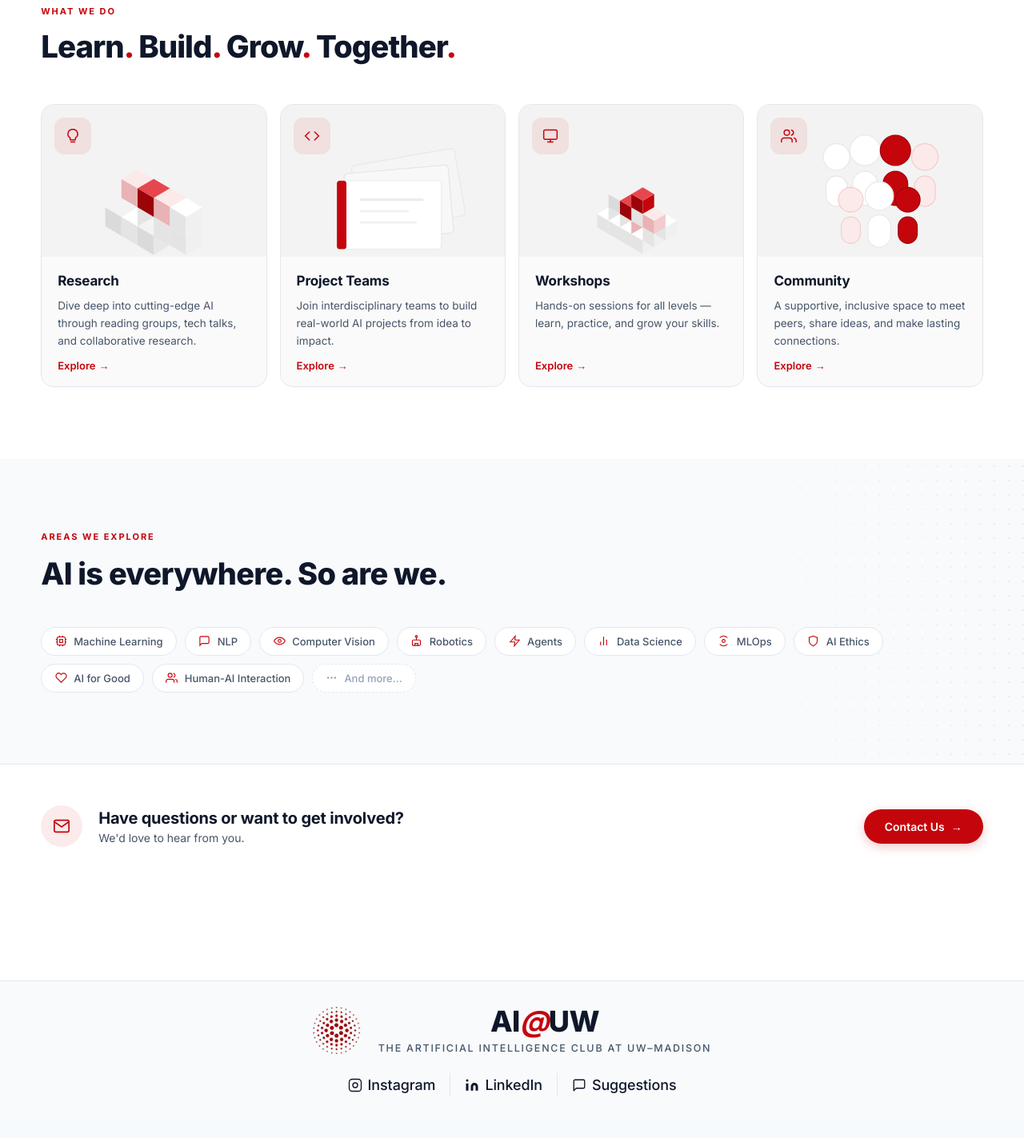
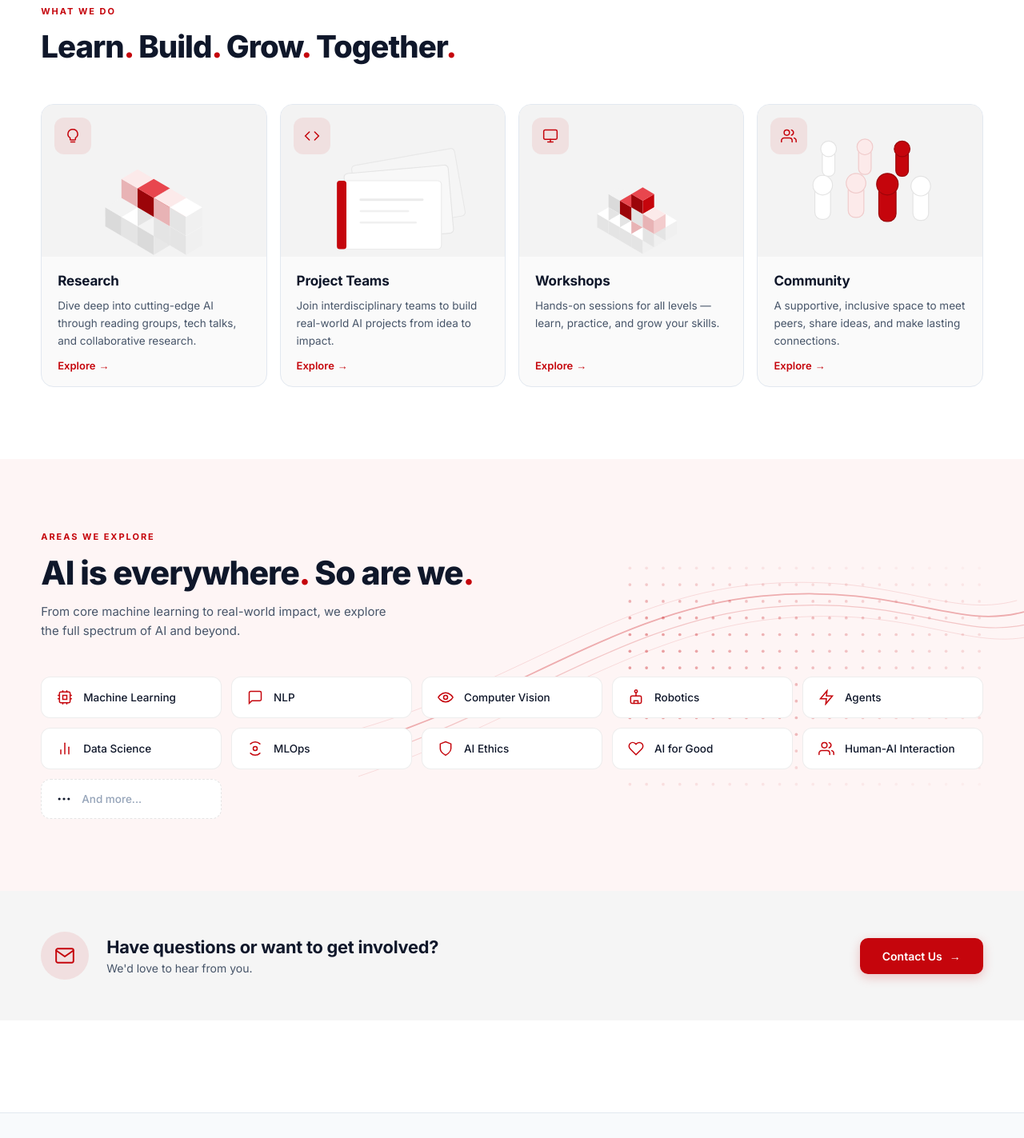
Before and after one commit to aiclubuwmadison/aiclubuwmadison.github.io, a React (Vite) app: page /about in a window 1280 px wide. Shown: the part 1330-2753 px from the top of the page at 80% size. Built offline with nearby package versions, Linux system fonts and the light colour scheme.

Commit message:
Areas: pink bg, wave decoration, 5-col card tags, subtitle; CTA: gray bg, larger icon, rect button

```diff
--- a/src/components/About.css
+++ b/src/components/About.css
@@ -487,21 +487,19 @@
 
 /* ── AREAS WE EXPLORE ───────────────────────────────────── */
 .about-areas {
-  background: var(--atmos-paper-deep);
+  background: #fef5f5;
   padding: clamp(56px, 7vw, 96px) 0;
   position: relative;
   overflow: hidden;
 }
 
-/* Subtle dot texture right side */
-.about-areas::after {
-  content: '';
+/* Wave + dots SVG — absolutely behind content */
+.about-areas-deco {
   position: absolute;
-  inset: 0 -20px 0 50%;
-  background-image: radial-gradient(circle, rgba(197,5,12,0.14) 1.5px, transparent 1.5px);
-  background-size: 18px 18px;
-  mask-image: linear-gradient(to left, rgba(0,0,0,0.5), transparent 70%);
-  -webkit-mask-image: linear-gradient(to left, rgba(0,0,0,0.5), transparent 70%);
+  top: 0;
+  right: 0;
+  width: 65%;
+  height: 100%;
   pointer-events: none;
   z-index: 0;
 }
@@ -511,37 +509,48 @@
 .about-areas-title {
   font-family: var(--atmos-serif);
   font-weight: 800;
-  font-size: clamp(26px, 3vw, 38px);
-  letter-spacing: -0.02em;
+  font-size: clamp(28px, 3.2vw, 44px);
+  letter-spacing: -0.025em;
   color: var(--atmos-ink);
+  margin: 0 0 14px;
+  line-height: 1.1;
+}
+
+.about-areas-sub {
+  font-size: 15px;
+  line-height: 1.65;
+  color: var(--atmos-ink-soft);
   margin: 0 0 clamp(28px, 3.5vw, 44px);
 }
 
+/* 5-column tag grid */
 .about-areas-tags {
-  display: flex;
-  flex-wrap: wrap;
-  gap: 10px;
+  display: grid;
+  grid-template-columns: repeat(5, 1fr);
+  gap: 12px;
 }
 
 .about-area-tag {
-  display: inline-flex;
+  display: flex;
   align-items: center;
-  gap: 8px;
-  padding: 9px 16px;
-  border: 1px solid var(--atmos-hairline);
-  border-radius: 999px;
+  gap: 12px;
+  padding: 14px 18px;
+  border: 1px solid rgba(0,0,0,0.07);
+  border-radius: 12px;
   background: #fff;
   cursor: default;
-  transition: border-color 180ms ease, box-shadow 180ms ease;
+  transition: border-color 180ms ease, box-shadow 180ms ease, transform 180ms ease;
 }
+
 .about-area-tag:hover {
-  border-color: rgba(197,5,12,0.3);
-  box-shadow: 0 2px 10px rgba(0,0,0,0.06);
+  border-color: rgba(197,5,12,0.25);
+  box-shadow: 0 3px 12px rgba(0,0,0,0.07);
+  transform: translateY(-1px);
 }
 
 .about-area-icon {
-  width: 16px;
-  height: 16px;
+  width: 22px;
+  height: 22px;
   display: inline-flex;
   align-items: center;
   justify-content: center;
@@ -550,20 +559,20 @@
 }
 .about-area-icon svg,
 .about-area-icon-svg {
-  width: 15px;
-  height: 15px;
+  width: 20px;
+  height: 20px;
 }
 
 .about-area-label {
-  font-size: 13px;
+  font-size: 13.5px;
   font-weight: 500;
-  color: var(--atmos-ink-soft);
+  color: var(--atmos-ink);
   white-space: nowrap;
 }
 
 .about-area-more {
   border-style: dashed;
-  color: var(--atmos-ink-mute);
+  border-color: rgba(0,0,0,0.10);
 }
 .about-area-more .about-area-label {
   color: var(--atmos-ink-mute);
@@ -571,9 +580,8 @@
 
 /* ── CTA BANNER ─────────────────────────────────────────── */
 .about-cta-banner {
-  background: #fff;
+  background: #f5f5f5;
   padding: clamp(36px, 4vw, 52px) 0;
-  border-top: 1px solid var(--atmos-hairline);
 }
 
 .about-cta-inner {
@@ -587,14 +595,14 @@
 .about-cta-left {
   display: flex;
   align-items: center;
-  gap: 20px;
+  gap: 22px;
 }
 
 .about-cta-icon-wrap {
-  width: 52px;
-  height: 52px;
+  width: 60px;
+  height: 60px;
   border-radius: 50%;
-  background: rgba(197,5,12,0.08);
+  background: rgba(197,5,12,0.09);
   display: flex;
   align-items: center;
   justify-content: center;
@@ -602,16 +610,16 @@
   flex-shrink: 0;
 }
 .about-cta-icon-wrap svg {
-  width: 22px;
-  height: 22px;
+  width: 26px;
+  height: 26px;
 }
 
 .about-cta-title {
   font-family: var(--atmos-serif);
-  font-size: clamp(16px, 1.6vw, 20px);
+  font-size: clamp(17px, 1.7vw, 22px);
   font-weight: 700;
   color: var(--atmos-ink);
-  margin: 0 0 4px;
+  margin: 0 0 5px;
   letter-spacing: -0.01em;
 }
 
@@ -624,13 +632,13 @@
 .about-cta-btn {
   display: inline-flex;
   align-items: center;
-  gap: 8px;
+  gap: 9px;
   font-size: 14px;
   font-weight: 600;
   color: #fff;
   background: var(--atmos-badger);
-  padding: 13px 26px;
-  border-radius: 999px;
+  padding: 14px 28px;
+  border-radius: 10px;
   text-decoration: none;
   white-space: nowrap;
   box-shadow: 0 4px 14px rgba(197,5,12,0.22);
@@ -639,7 +647,7 @@
 .about-cta-btn:hover {
   background: #a8040a;
   box-shadow: 0 6px 20px rgba(197,5,12,0.28);
-  gap: 12px;
+  gap: 13px;
 }
 
 /* ── META COLUMN ────────────────────────────────────────── */
@@ -896,6 +904,10 @@
   }
 }
 
+@media (max-width: 1024px) {
+  .about-areas-tags { grid-template-columns: repeat(3, 1fr); }
+}
+
 @media (max-width: 680px) {
   .about-what-cards {
     grid-template-columns: 1fr;
@@ -903,6 +915,7 @@
   .about-what-card-visual {
     height: 180px;
   }
+  .about-areas-tags { grid-template-columns: repeat(2, 1fr); }
   .about-story-stats {
     grid-template-columns: repeat(2, 1fr);
   }
--- a/src/components/About.jsx
+++ b/src/components/About.jsx
@@ -1,6 +1,34 @@
 import { useEffect, useRef } from 'react';
 import { Link } from 'react-router-dom';
 import './About.css';
+
+// Wave + particle decoration for Areas section
+const AREA_DOTS = (() => {
+  const dots = [];
+  for (let col = 0; col < 22; col++) {
+    for (let row = 0; row < 14; row++) {
+      const x = 310 + col * 19;
+      const y = 8 + row * 19;
+      const colFade  = 1 - (col / 22) * 0.75;
+      const rowFade  = row < 4 ? (row + 1) / 4 : 1 - Math.max(0, (row - 10) / 4);
+      const opacity  = +(0.38 * colFade * rowFade).toFixed(3);
+      if (opacity > 0.02) dots.push({ x, y, opacity });
+    }
+  }
+  return dots;
+})();
+
+const AreasDecoration = () => (
+  <svg className="about-areas-deco" viewBox="0 0 760 260" fill="none" aria-hidden="true">
+    <path d="M0,210 C180,155 300,55 460,40 S680,80 760,58"  stroke="rgba(197,5,12,0.30)" strokeWidth="1.6" fill="none"/>
+    <path d="M0,228 C185,168 308,68 468,53 S688,93 768,71"  stroke="rgba(197,5,12,0.20)" strokeWidth="1.1" fill="none"/>
+    <path d="M0,246 C190,182 316,82 476,66 S696,106 776,84" stroke="rgba(197,5,12,0.13)" strokeWidth="0.8" fill="none"/>
+    <path d="M0,192 C174,142 294,42 452,27 S672,67 752,45"  stroke="rgba(197,5,12,0.15)" strokeWidth="0.7" fill="none"/>
+    {AREA_DOTS.map(({ x, y, opacity }, i) => (
+      <circle key={i} cx={x} cy={y} r={1.7} fill={`rgba(197,5,12,${opacity})`}/>
+    ))}
+  </svg>
+);
 
 // Isometric cube: (x,y) = center of top diamond, s = size
 const IsoCube = ({ x, y, s = 20, color = 'white' }) => {
@@ -94,25 +122,34 @@ const WorkshopsIllus = () => {
   );
 };
 
-const CommunityIllus = () => (
-  <svg viewBox="0 0 200 160" fill="none" style={{width:'100%',height:'100%'}}>
-    {/* Person: circle head + rounded-rect body */}
-    {[
-      { x:65,  y:55,  r:14, bw:22, bh:32, hy:75,  c:'#FFFFFF', sc:'#E8E8E8' },
-      { x:95,  y:48,  r:16, bw:26, bh:36, hy:70,  c:'#FFFFFF', sc:'#E8E8E8' },
-      { x:127, y:48,  r:16, bw:26, bh:36, hy:70,  c:'#C5050C', sc:'#9B0409' },
-      { x:158, y:55,  r:14, bw:22, bh:32, hy:75,  c:'#FCEAEA', sc:'#F3CCCD' },
-      { x:80,  y:100, r:13, bw:20, bh:28, hy:118, c:'#FCEAEA', sc:'#F3CCCD' },
-      { x:110, y:96,  r:15, bw:24, bh:34, hy:116, c:'#FFFFFF', sc:'#E8E8E8' },
-      { x:140, y:100, r:13, bw:20, bh:28, hy:118, c:'#C5050C', sc:'#9B0409' },
-    ].map(({ x, y, r, bw, bh, hy, c, sc }, i) => (
-      <g key={i}>
-        <rect x={x-bw/2} y={hy} width={bw} height={bh} rx={bw/2} fill={c} stroke={sc} strokeWidth="1"/>
-        <circle cx={x} cy={y} r={r} fill={c} stroke={sc} strokeWidth="1"/>
-      </g>
-    ))}
-  </svg>
-);
+const CommunityIllus = () => {
+  const people = [
+    // Back row — smaller, drawn first (behind)
+    { hx: 58,  hy: 45, r: 8,  bh: 28, c: '#FFFFFF', s: '#E4E4E4' },
+    { hx: 95,  hy: 43, r: 8,  bh: 28, c: '#FCEAEA', s: '#F0CCCC' },
+    { hx: 133, hy: 45, r: 8,  bh: 28, c: '#C5050C', s: '#9B0409' },
+    // Front row — larger, drawn second (in front)
+    { hx: 52,  hy: 82, r: 10, bh: 35, c: '#FFFFFF', s: '#E4E4E4' },
+    { hx: 86,  hy: 80, r: 10, bh: 35, c: '#FCEAEA', s: '#F0CCCC' },
+    { hx: 118, hy: 81, r: 11, bh: 38, c: '#C5050C', s: '#9B0409' },
+    { hx: 152, hy: 83, r: 10, bh: 35, c: '#FFFFFF', s: '#E4E4E4' },
+  ];
+  return (
+    <svg viewBox="0 0 200 155" fill="none" style={{width:'100%',height:'100%'}}>
+      {people.map(({ hx, hy, r, bh, c, s }, i) => {
+        const bw = r * 1.6;
+        return (
+          <g key={i}>
+            {/* Body top starts at hy — overlaps lower half of head for seamless join */}
+            <rect x={hx - bw / 2} y={hy} width={bw} height={bh} rx={bw * 0.45} fill={c} stroke={s} strokeWidth="1"/>
+            {/* Head rendered after body so it sits cleanly on top */}
+            <circle cx={hx} cy={hy} r={r} fill={c} stroke={s} strokeWidth="1"/>
+          </g>
+        );
+      })}
+    </svg>
+  );
+};
 
 const About = () => {
   const canvasRef = useRef(null);
@@ -328,9 +365,16 @@ const About = () => {
 
       {/* ── AREAS WE EXPLORE ─────────────────────────────────── */}
       <section className="about-areas">
+        <AreasDecoration />
         <div className="about-shell">
           <p className="about-eyebrow">Areas We Explore</p>
-          <h2 className="about-areas-title">AI is everywhere. So are we.</h2>
+          <h2 className="about-areas-title">
+            AI is everywhere<span className="about-what-dot">.</span> So are we<span className="about-what-dot">.</span>
+          </h2>
+          <p className="about-areas-sub">
+            From core machine learning to real-world impact, we explore<br />
+            the full spectrum of AI and beyond.
+          </p>
 
           <div className="about-areas-tags">
             {[
```
